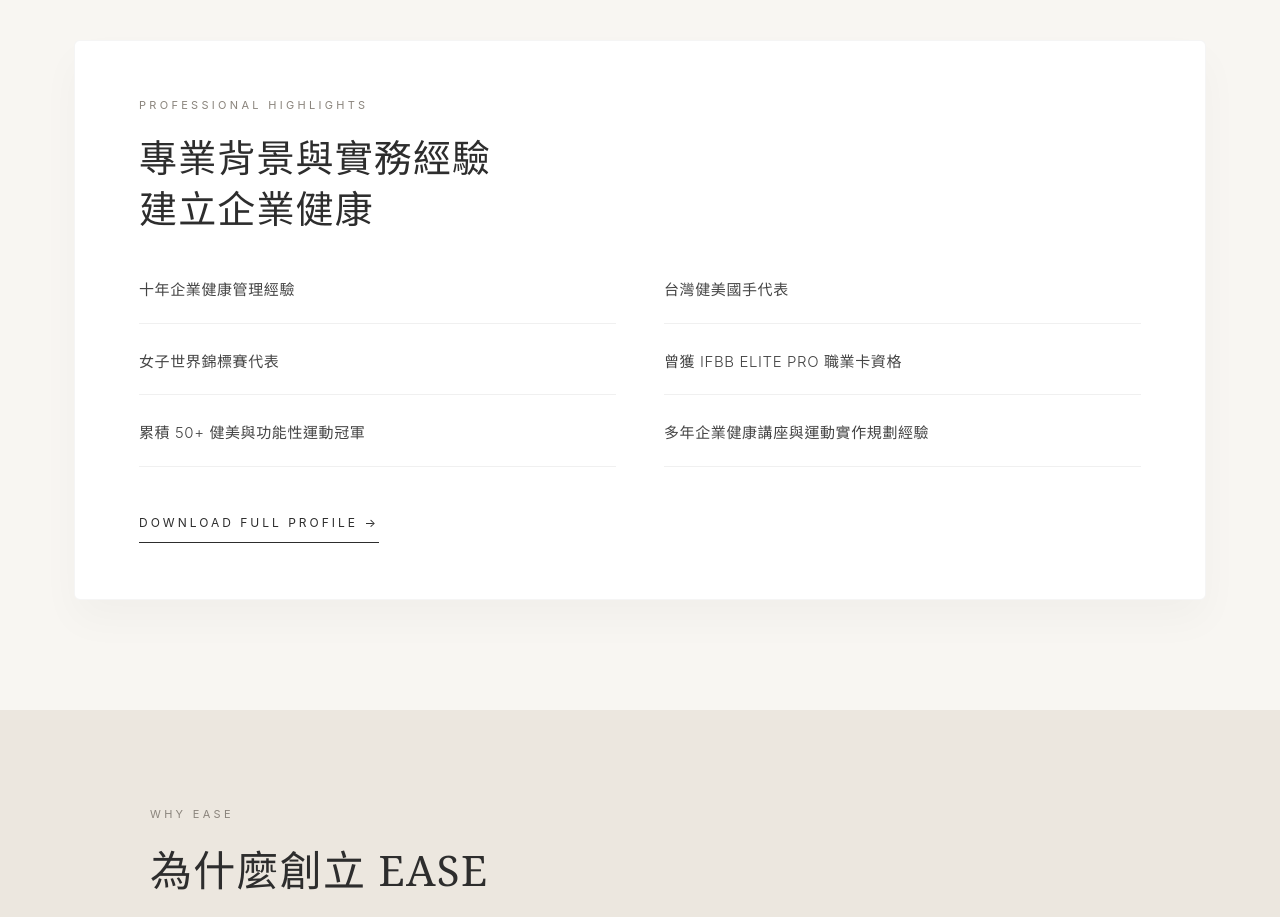
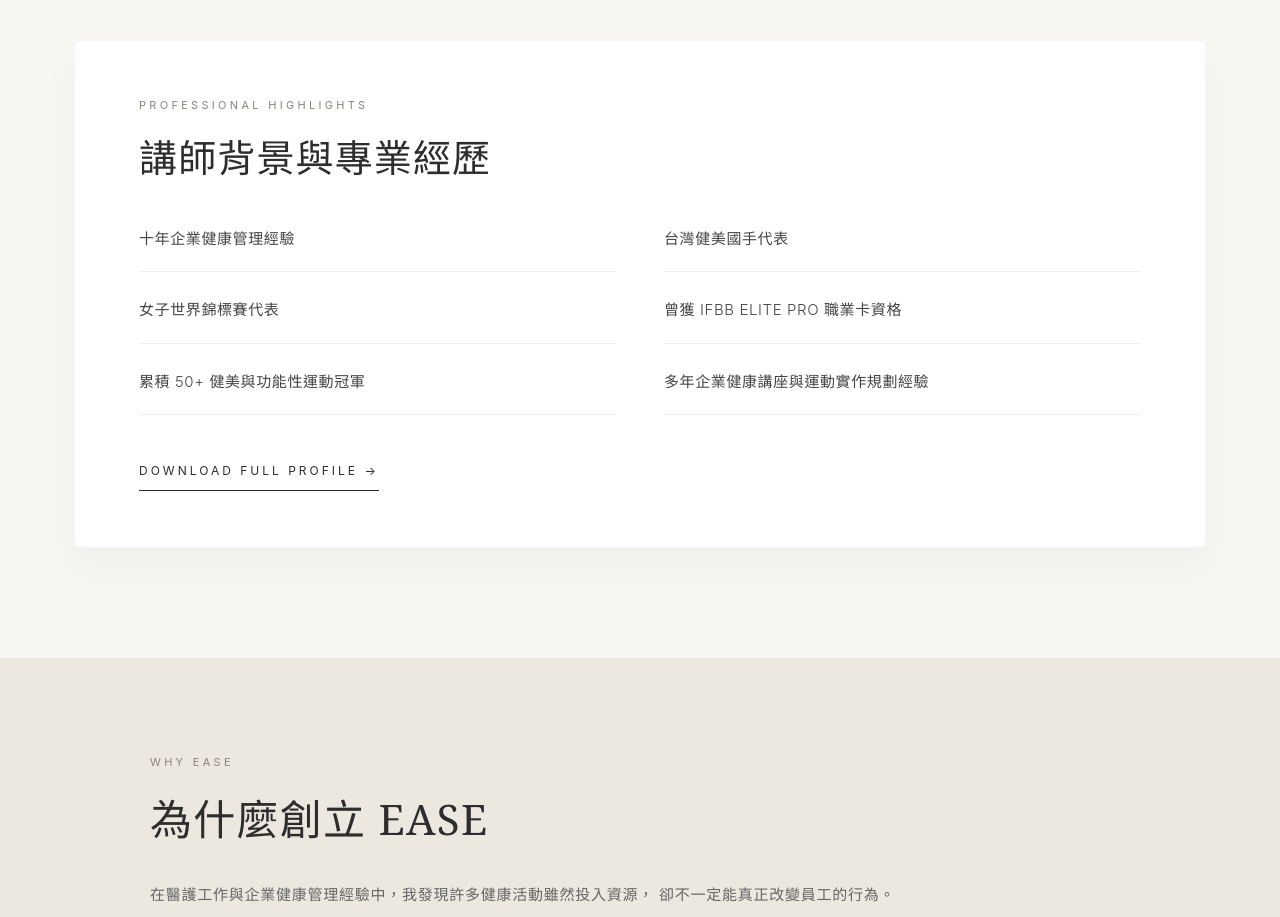
Before and after one commit to ruby401181016/easehealth-website, a Next.js app: page /about in a window 1280 px wide. Shown: the part 780-1697 px from the top of the page. Built offline with nearby package versions, Linux system fonts and the light colour scheme.

Commit message:
update website

```diff
--- a/app/about/page.tsx
+++ b/app/about/page.tsx
@@ -199,9 +199,9 @@ export default function AboutPage() {
               marginBottom: isMobile ? "32px" : "42px",
             }}
           >
-            專業背景與實務經驗
+            講師背景與專業經歷
             <br />
-            建立企業健康
+
           </h2>
 
           <div
```
